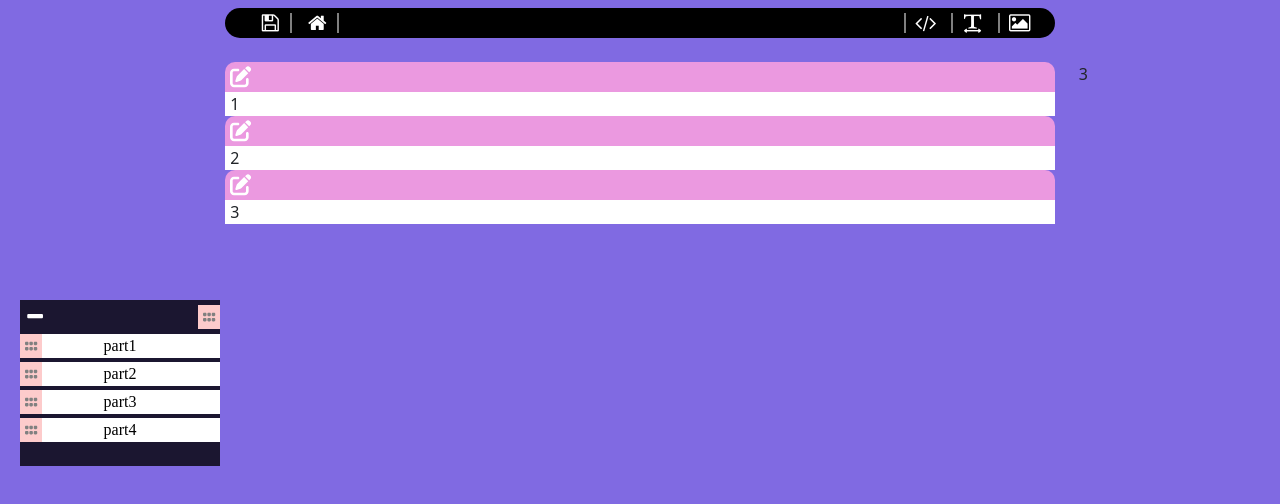
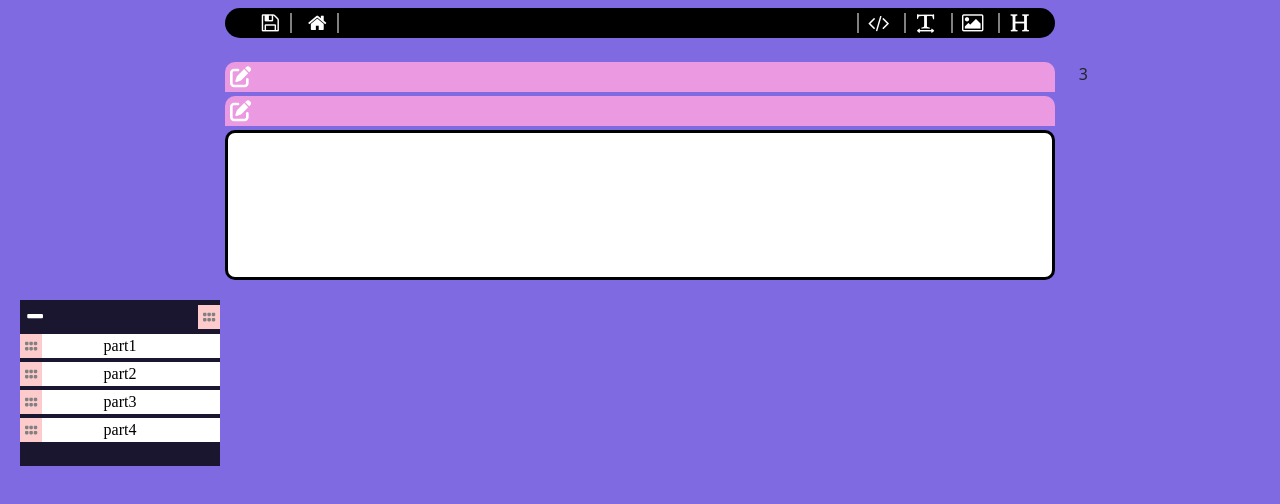
Before and after one commit to Parsa-Askari/note-saver, a React (Vite) app: page /notes/1/1 in a window 1280 px wide. Shown: the top 504 px of the page. Built offline with nearby package versions, Linux system fonts and the light colour scheme; a web font is replaced by a local one.

Commit message:
fixed some bugs

```diff
--- a/src/components/EditorItem.jsx
+++ b/src/components/EditorItem.jsx
@@ -9,6 +9,7 @@ function TextItem(props)
     const [DispalyText,setDispalyText]=useState()
     const handleDispalyMode = (event)=>{
         if(event.key=="Enter")
+
         {
             if(!event.shiftKey){
                 const lines = EditText.split("\n")
@@ -32,22 +33,95 @@ function TextItem(props)
             id={props.id}
             ref={props.provided.innerRef}
             {...props.provided.draggableProps}
-            {...props.provided.dragHandleProps}
-
-            >
+            {...props.provided.dragHandleProps}>
             {editMode ?
-                <div className="text-item__input">
+                <div className="text-item__input mb-1">
                     <textarea onKeyDown={handleDispalyMode} value={EditText} onChange={handleChange}></textarea>
                 </div>
                 :
-                <div className="text-item__display">
+                <div className="text-item__display mb-1">
                     <div className="header">
                         <span onClick={handleEditMode}>
                             <FontAwesomeIcon icon={faPenToSquare} size="lg"/>
                         </span>
                     </div>
                     <div className="body">
-                        {props.id}
+                        {DispalyText}
+                    </div>
+                </div>
+            }
+        </div>
+    )
+}
+function HeadingItem(props)
+{
+    const [editMode,setEditMode]=useState(true);
+    const [EditText,setEditText]=useState("")
+    const [DispalyText,setDispalyText]=useState()
+    let H1 = /(?=> |^)[\*]{1}(\s)/;
+    let H2 = /(?=> |^)[\*]{2}(\s)/;
+    let H3 = /(?=> |^)[\*]{3}(\s)/;
+    const handleDispalyMode = (event)=>{
+        if(event.key=="Enter")
+        {
+            if(!event.shiftKey){
+                const lines = EditText.split("\n")
+                console.log(1)
+                setDispalyText(lines.map((item,index)=>{
+                    if(H1.test(item))
+                    {
+                        console.log(1)
+                        return(
+                            <h1 key={index}>{item.replace(H1,'')}</h1>
+                        )
+                    }
+                    if(H2.test(item))
+                    {
+                        console.log(2)
+                        return(
+                            <h3 key={index}>{item.replace(H2,'')}</h3>
+                        )
+                    }
+                    if(H3.test(item))
+                    {
+                        console.log(3)
+                        return(
+                            <h5 key={index}>{item.replace(H3,'')}</h5>
+                        )
+                    }
+                }))
+                setEditMode(false)
+            }
+        }
+    }
+    const handleEditMode = (event)=>{
+        setEditMode(true)
+    }
+    const handleChange = (event)=>{
+        const value = event.target.value;
+        setEditText(value)
+    }
+
+    return(
+        <div
+            className="item heading-item"
+            id={props.id}
+            ref={props.provided.innerRef}
+            {...props.provided.draggableProps}
+            {...props.provided.dragHandleProps}>
+            {editMode ?
+                <div className="heading-item__input mb-1">
+                    <textarea onKeyDown={handleDispalyMode} value={EditText} onChange={handleChange}></textarea>
+                </div>
+                :
+                <div className="heading-item__display mb-1">
+                    <div className="header">
+                        <span onClick={handleEditMode}>
+                            <FontAwesomeIcon icon={faPenToSquare} size="lg"/>
+                        </span>
+                    </div>
+                    <div className="body">
+                        {DispalyText}
                     </div>
                 </div>
             }
@@ -62,5 +136,11 @@ function EditorIteM(props)
             <TextItem id={props.id} provided={props.provided}/>
         )
     }
+    else if(props.type=="heading")
+    {
+        return(
+            <HeadingItem id={props.id} provided={props.provided}/>
+        )
+    }
 }
 export default EditorIteM
--- a/src/components/styles/EditorItem.scss
+++ b/src/components/styles/EditorItem.scss
@@ -43,3 +43,46 @@
         }
     }
 }
+.heading-item{
+    width: 100%;
+    &__input{
+        width: 100%;
+        height: 150px;
+        border-radius: var(--text-radius);
+        & textarea{
+            border-radius: inherit;
+            border: 3px solid rgb(0, 0, 0);
+            width: 100%;
+            height: 100%;
+            resize: none;
+            padding: 10px;
+            outline: 0px;
+        }
+    }
+    &__display{
+        width: 100%;
+        border-radius: var(--text-radius);
+        & .header{
+            border-radius: var(--text-radius) var(--text-radius) 0 0;
+            width: 100%;
+            height: 30px;
+            background-color: rgb(29, 25, 28);
+            padding-left:5px ;
+            padding-right:5px;
+            display: flex;
+            align-items: center;
+            color: white;
+            & span{
+                &:hover{
+                    cursor: pointer;
+                }
+            }
+        }
+        & .body{
+            padding-left: 5px;
+            padding-right: 5px;
+            background-color: rgb(65, 59, 59);
+            color: white;
+        }
+    }
+}
--- a/src/pages/Editor.jsx
+++ b/src/pages/Editor.jsx
@@ -28,6 +28,8 @@ function TopMenu()
                                         name={"Text"} border={"l"}/>
                     <EditorTopMenuBtn id={"image"} icon={"fa-picture-o"}
                                         name={"Image"} border={"l"}/>
+                    <EditorTopMenuBtn id={"heading"} icon={"fa-header"}
+                                        name={"Heading"} border={"l"}/>
                 </div>
                 <div className="mobile d-sm-none d-flex ">
                     <EditorTopMenuBtn id={"dote"}
@@ -75,7 +77,7 @@ function Editor()
     const [editsList,setEditsList]=useState([
                                             {"type":"text","id":1},
                                             {"type":"text","id":2},
-                                            {"type":"text","id":3}])
+                                            {"type":"heading","id":3}])
     const onDragEnd = (result) => {
         if (!result.destination) return;
 
```
